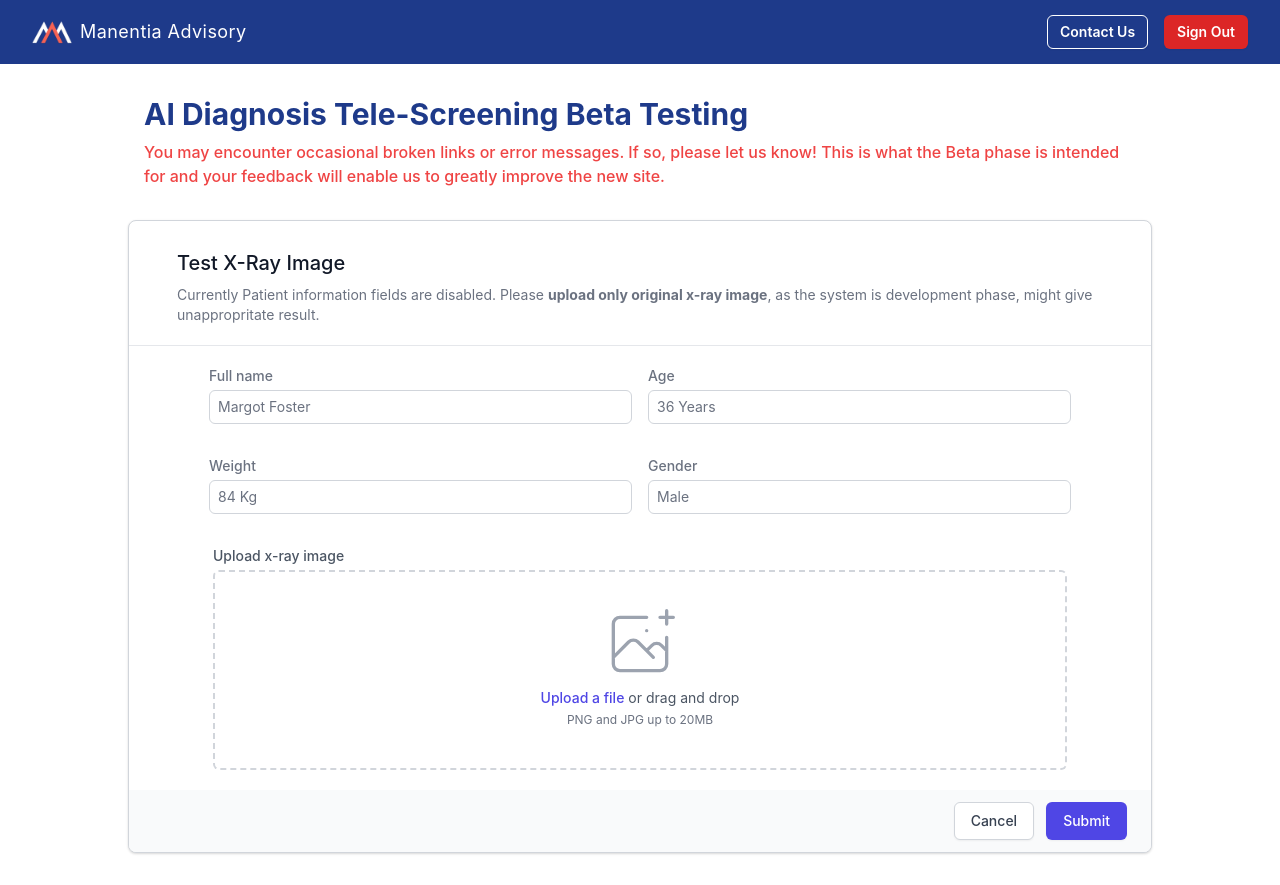
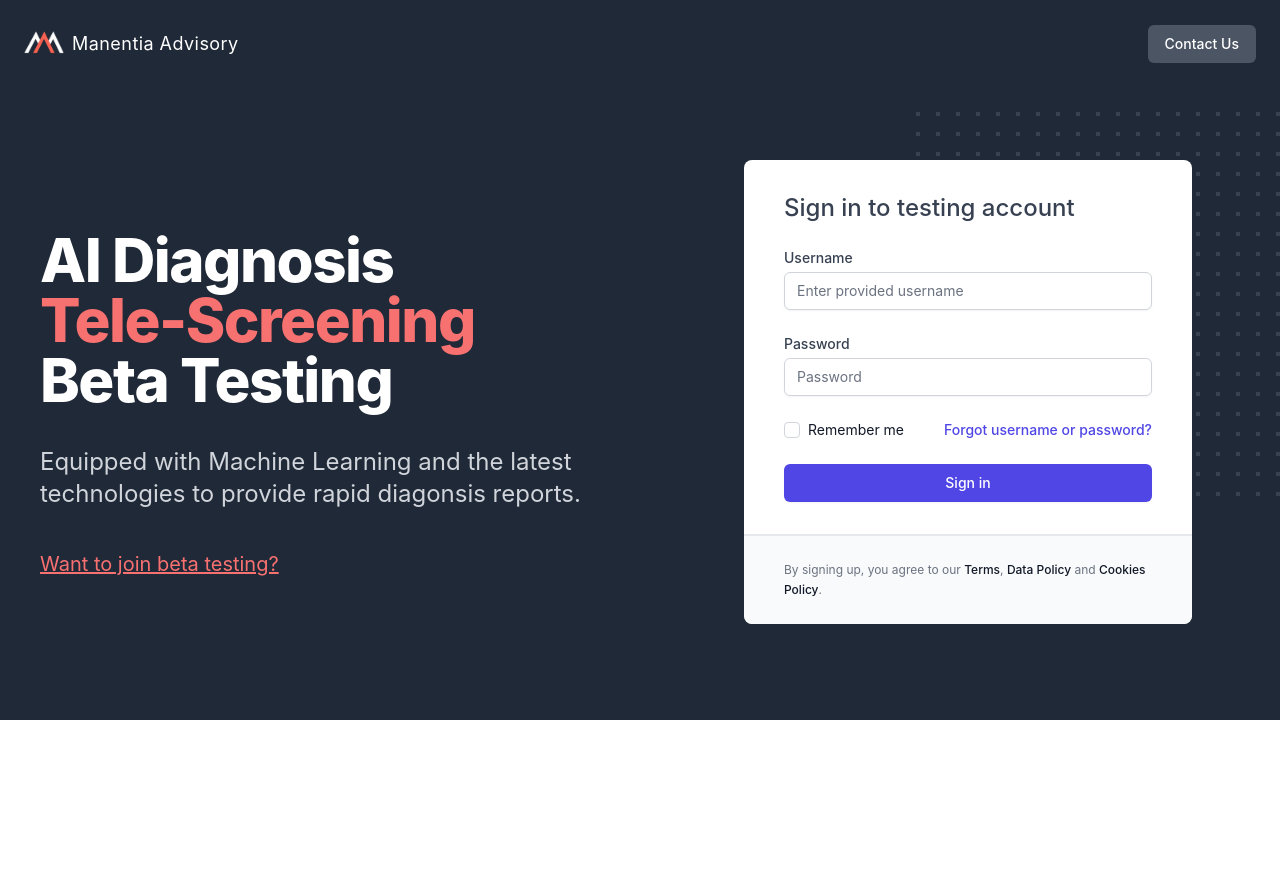
Before and after one commit to Manentia-Advisory/Tele-Screening, a React (Create React App) app: page / in a window 1280 px wide. After the commit the page ends 800 px from the top, so only its background shows below. Built offline with nearby package versions, Linux system fonts and the light colour scheme.

Commit message:
path fix

```diff
--- a/src/App.js
+++ b/src/App.js
@@ -9,8 +9,8 @@ function App() {
   return (
     <div>
       <Switch>
-        <Route exact path='/login' component={SignUpPage}/>
-        <Route path="/" component={ImageUploadPage}/>
+        <Route exact path='/' component={SignUpPage}/>
+        <Route path="/app" component={ImageUploadPage}/>
         <Route path="/result" component={ResultPage}/>
       </Switch>
     </div>
```
